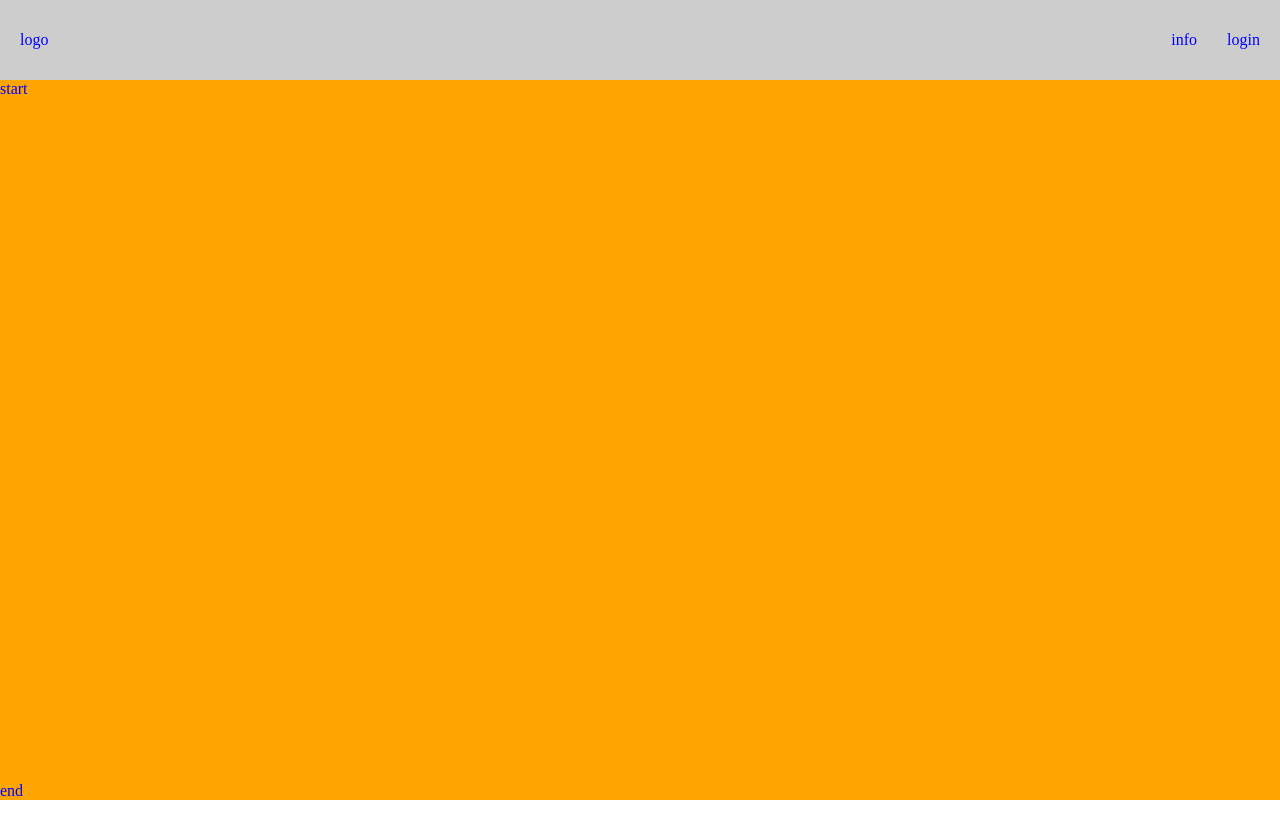
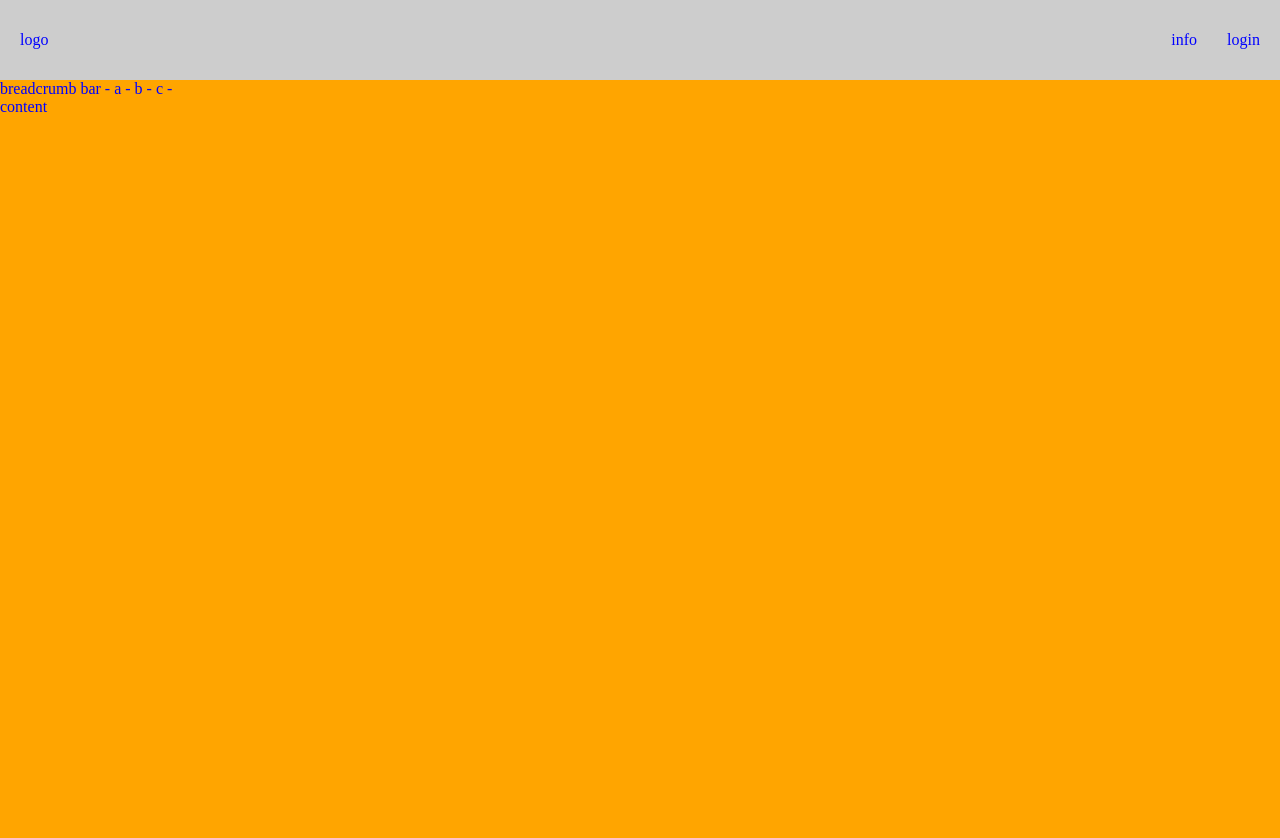
Before and after one commit to we-are-frontend/css, a website built with webpack: page layout_001/try_01/index.html in a window 1280 px wide. Shown: the top 838 px of the page. Before the commit the page ends 800 px from the top, so only its background shows below. Built offline with nearby package versions, Linux system fonts and the light colour scheme.

Commit message:
simulate breadcrumb in layout

```diff
--- a/layout_001/try_01/index.css
+++ b/layout_001/try_01/index.css
@@ -76,6 +76,6 @@ root-content {
 start-content {
     background: orange;
     width: 100%;
-    height: 100%;
+    height: 100%; /* or height: 4000px if long content */
     min-height: 300px;
 }
--- a/layout_001/try_01/index.html
+++ b/layout_001/try_01/index.html
@@ -21,7 +21,13 @@
         </headerbar>
 
         <root-content>
-            <start-content>start</start-content>
+            <start-content>
+                breadcrumb bar - a - b - c -
+                <!-- <div style="height: 5000px;">content</div> -->
+                <div style="height: calc(100% - 18px);">
+                    <div style="height: 5000px;">content</div>
+                </div>
+            </start-content>
             <end-content style="position: absolute; bottom: 0; left: 0px;">end</end-content>
         </root-content>
     </app>
```
